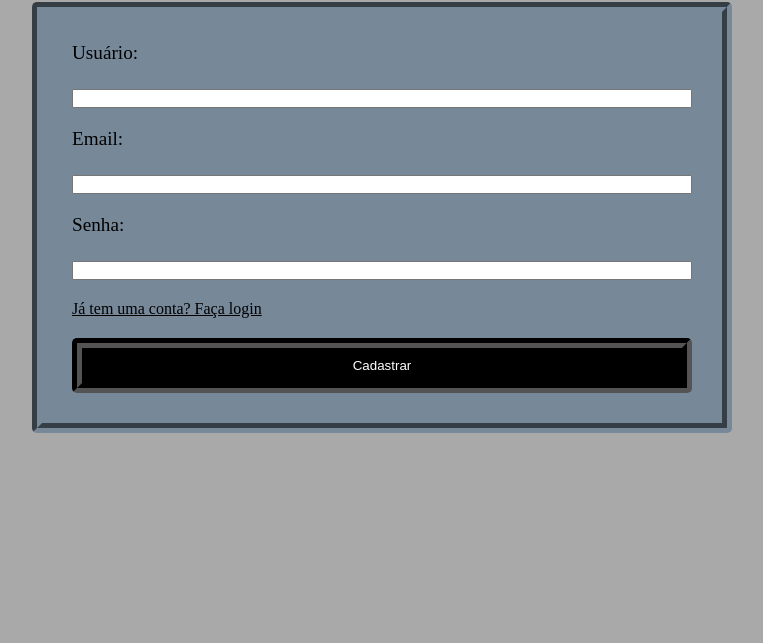
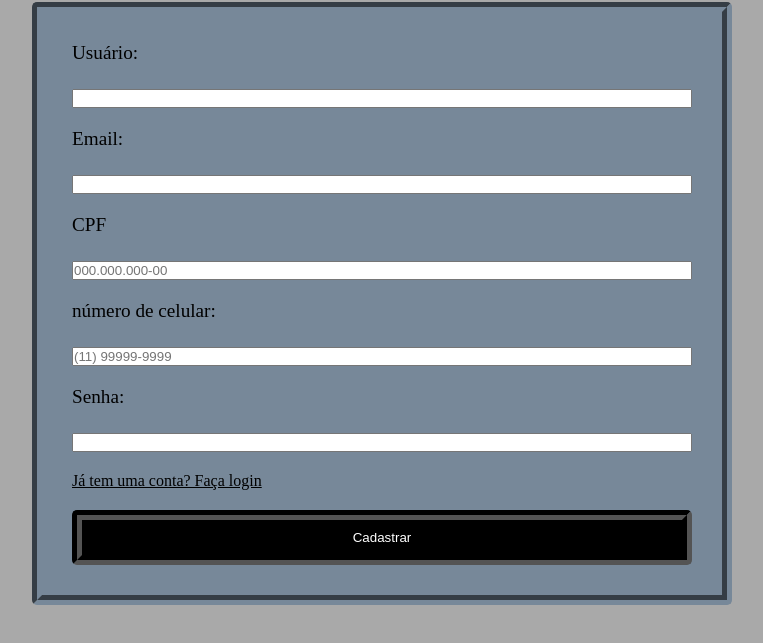
Before and after one commit to consun-del/DatabaseProjectMult, a plain HTML site: page Frontend/cadastro.html in a window 1280 px wide. Shown: the part 85-728 px from the top of the page, without its empty margins (258-1021 px from the left). Drawn offline with Linux system fonts and the light colour scheme.

Commit message:
adicinando mais dados no cadastro

```diff
--- a/Frontend/cadastro.html
+++ b/Frontend/cadastro.html
@@ -13,10 +13,15 @@
             <input type="text" id="username" name="username" required>
             <label for="email">Email:</label>
             <input type="email" id="email" name="email" required>
+            <label for="cpf">CPF</label>
+            <input type="text" id="cpf" name="cpf" placeholder="000.000.000-00" pattern="\d{3}\.?\d{3}\.?\d{3}-?\d{2}" title="Porfavor insira um CPF valido no formato 000.000.000-00 ou insira 11 números" required>
+            <label for="phone">número de celular:</Label>
+            <input type="tel" id="phone" name="phone" placeholder="(11) 99999-9999" pattern="\(\d{2}\)\s?\d{5}-\d{4}" title="Porfavor digite um número no formato (11) 99999-9999">
             <label for="password">Senha:</label>
             <input type="password" id="password" name="password" required>
             <a href="login.html">Já tem uma conta? Faça login</a>
             <button type="submit">Cadastrar</button>
+        </form>
     </div>
 
 </body>
```
